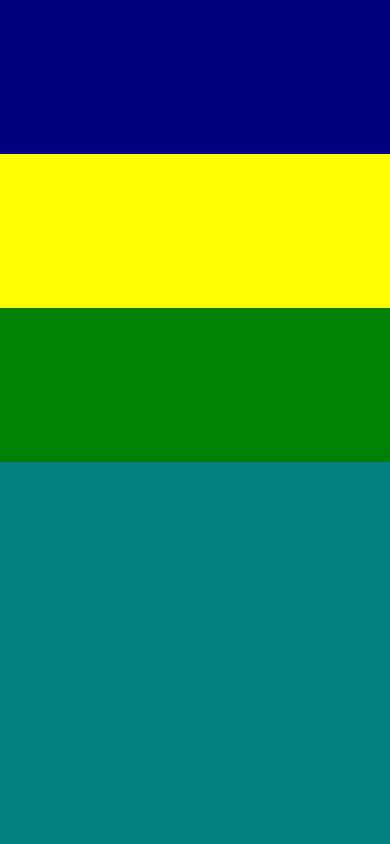
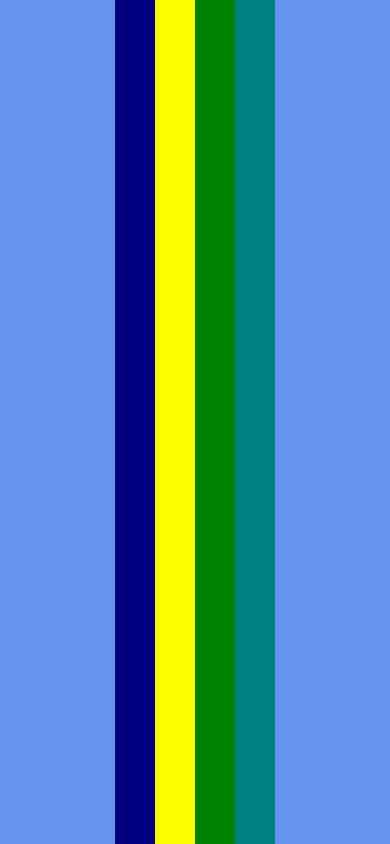
Before and after one commit to marshalmori/layoutnative, a React Native app: screen / in a window 390 px wide. Built offline with nearby package versions, Linux system fonts and the light colour scheme.

Commit message:
Alinhando os conteúdos com flex box

```diff
--- a/App.js
+++ b/App.js
@@ -17,11 +17,25 @@ const styles = StyleSheet.create({
   contenedor: {
     backgroundColor: 'cornflowerblue',
     flex: 1,
+    flexDirection: 'row',
+    justifyContent: 'center',
   },
-  caja1: {backgroundColor: 'navy', padding: 20, flex: 1},
-  caja2: {backgroundColor: 'yellow', padding: 20, flex: 1},
-  caja3: {backgroundColor: 'green', padding: 20, flex: 1},
-  caja4: {backgroundColor: 'teal', padding: 20, flex: 3},
+  caja1: {
+    backgroundColor: 'navy',
+    padding: 20,
+  },
+  caja2: {
+    backgroundColor: 'yellow',
+    padding: 20,
+  },
+  caja3: {
+    backgroundColor: 'green',
+    padding: 20,
+  },
+  caja4: {
+    backgroundColor: 'teal',
+    padding: 20,
+  },
 });
 
 export default App;
```
